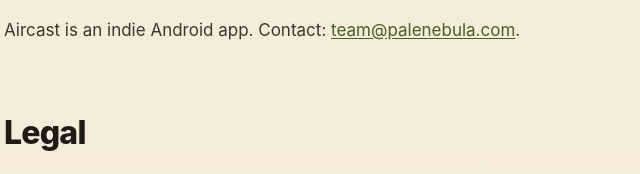
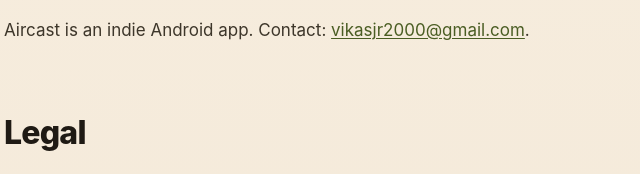
Before and after one commit to vikasdc/screen_mirror, a plain HTML site: page developer-site/index.html in a window 1280 px wide. Shown: the part 994-1168 px from the top of the page, 280-920 px from the left. Drawn offline with Linux system fonts and the light colour scheme.

Commit message:
fix(developer-site): use vikasjr2000@gmail.com as the contact email
Two changes:
- index.html: two team@palenebula.com instances (About section + footer)
  swapped to vikasjr2000@gmail.com.
- aircast/privacy.html: the [YOUR_EMAIL_HERE] placeholder that was never
  filled in is now vikasjr2000@gmail.com with a mailto: link. This was a
  separate latent bug — the privacy page would have shown literal
  [YOUR_EMAIL_HERE] text once deployed.

```diff
--- a/developer-site/index.html
+++ b/developer-site/index.html
@@ -126,7 +126,7 @@
 
     <h2>About</h2>
     <p>
-      Aircast is an indie Android app. Contact: <a href="mailto:team@palenebula.com">team@palenebula.com</a>.
+      Aircast is an indie Android app. Contact: <a href="mailto:vikasjr2000@gmail.com">vikasjr2000@gmail.com</a>.
     </p>
 
     <h2>Legal</h2>
@@ -136,7 +136,7 @@
 
     <footer>
       <span>© 2026 Aircast.</span>
-      <span><a href="/aircast/privacy.html">Privacy</a> &nbsp;·&nbsp; <a href="mailto:team@palenebula.com">Contact</a></span>
+      <span><a href="/aircast/privacy.html">Privacy</a> &nbsp;·&nbsp; <a href="mailto:vikasjr2000@gmail.com">Contact</a></span>
     </footer>
   </div>
 </body>
```
Also changed, not shown: developer-site/aircast/privacy.html (+1 -1 lines).
